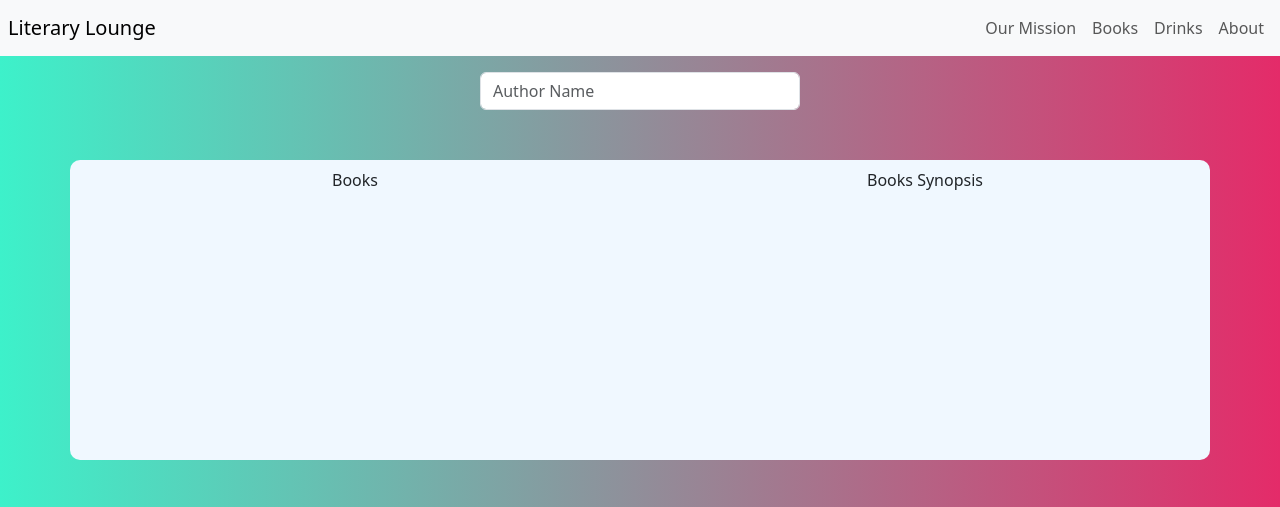
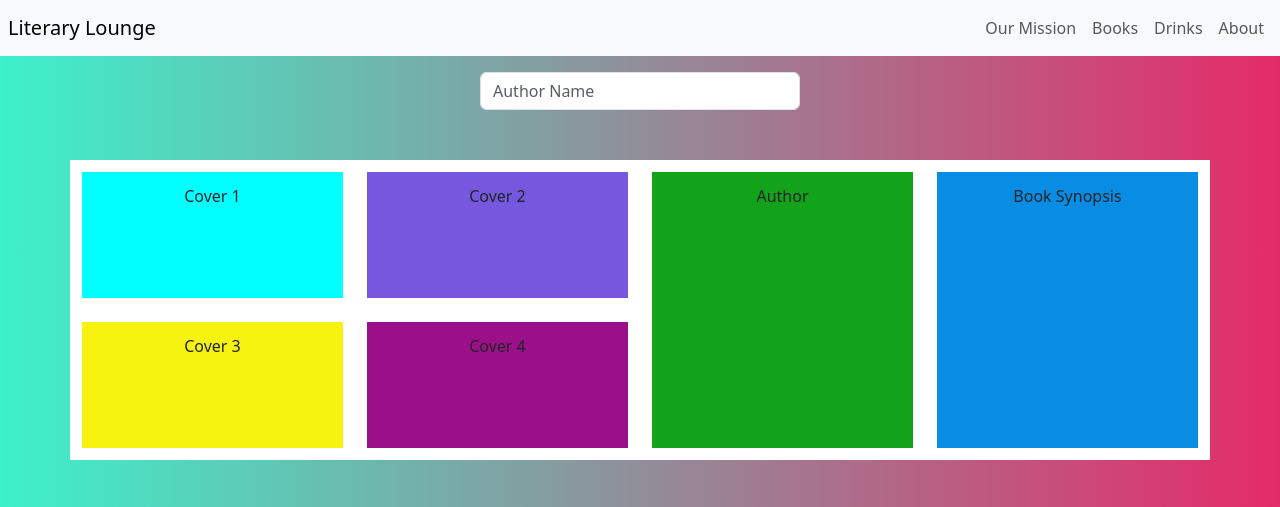
Before and after one commit to Duouk2000/more-api-testing, a plain HTML site: page index.html in a window 1280 px wide. Shown: the top 507 px of the page. Drawn offline with nearby package versions, Linux system fonts and the light colour scheme; no server answers.

Commit message:
added more stylings for the books to get a better idea of how things will look

```diff
--- a/assets/css/style.css
+++ b/assets/css/style.css
@@ -22,3 +22,45 @@ body {
 #thumbnail {
    border-radius:  10px;
 }
+
+.col-6 {
+   height: 150px;
+}
+
+.cover1 {
+   background-color: aqua;
+   background-clip: content-box;
+   box-shadow: inset 0 0 0 12px white;
+}
+.cover2 {
+   background-color: rgb(117, 88, 221);
+   background-clip: content-box;
+   box-shadow: inset 0 0 0 12px white
+
+}
+.cover3 {
+   background-color: rgb(247, 243, 16);
+   background-clip: content-box;
+   box-shadow: inset 0 0 0 12px white
+}
+.cover4 {
+   background-color: rgb(155, 15, 136);
+   background-clip: content-box;
+   box-shadow: inset 0 0 0 12px white
+}
+
+.author, .synopsis {
+   height: 300px;
+}
+
+.author {
+   background-color: rgb(18, 163, 26);
+   background-clip: content-box;
+   box-shadow: inset 0 0 0 12px white
+}
+
+.synopsis {
+   background-color: rgb(8, 140, 228);
+   background-clip: content-box;
+   box-shadow: inset 0 0 0 12px white
+}
--- a/index.html
+++ b/index.html
@@ -44,12 +44,21 @@
 
     <div class="books container text-center">
         <div class="row">
+            <div class="col-6">
+            <div class="row">
+                <div class="cover1 col-6"><br>Cover 1</div>
+                <div class="cover2 col-6"><br>Cover 2</div>
+                <div class="cover3 col-6"><br>Cover 3</div>
+                <div class="cover4 col-6"><br>Cover 4</div>
+              </div>
+            </div>
           <div class="col-6">
-            <div class="mt-2">Books</div>
+          <div class="row">
+            <div class="author col-6"><br>Author</div>
+                <div class="synopsis col-6"><br>Book Synopsis</div>
           </div>
-          <div class="col-6">
-          <div class="mt-2">Books Synopsis</div>
         </div>
+
       </div>
     </div>
 
```
